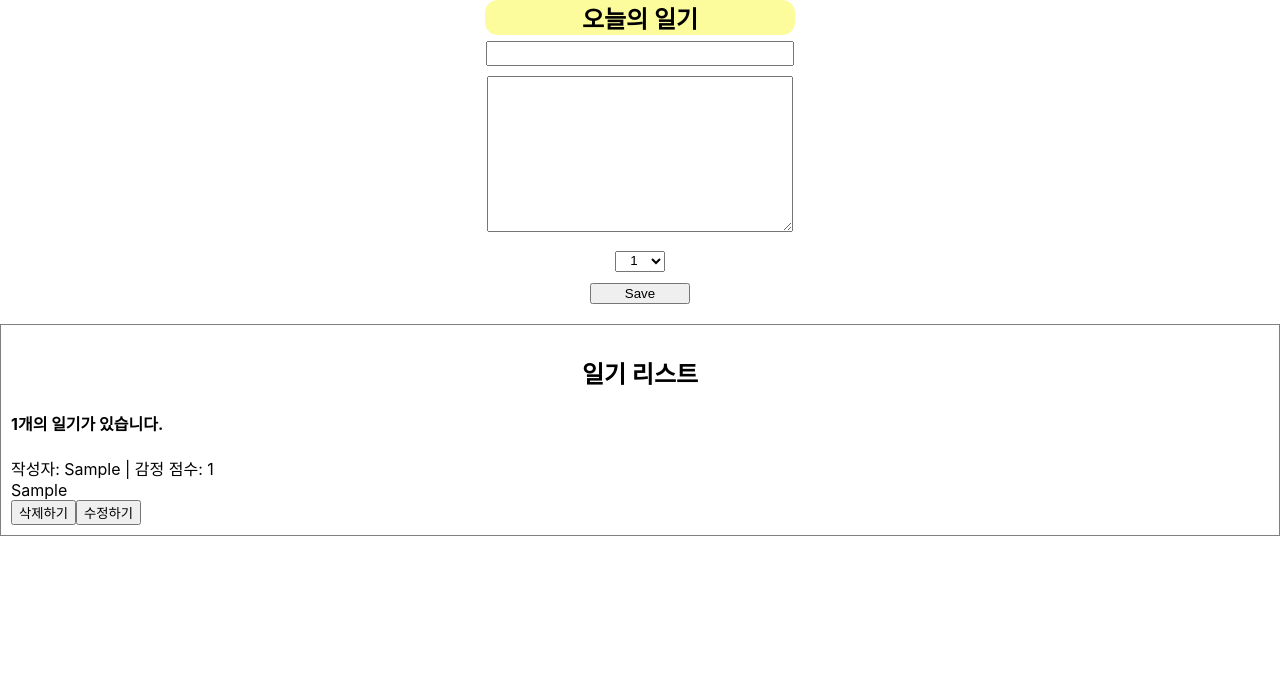
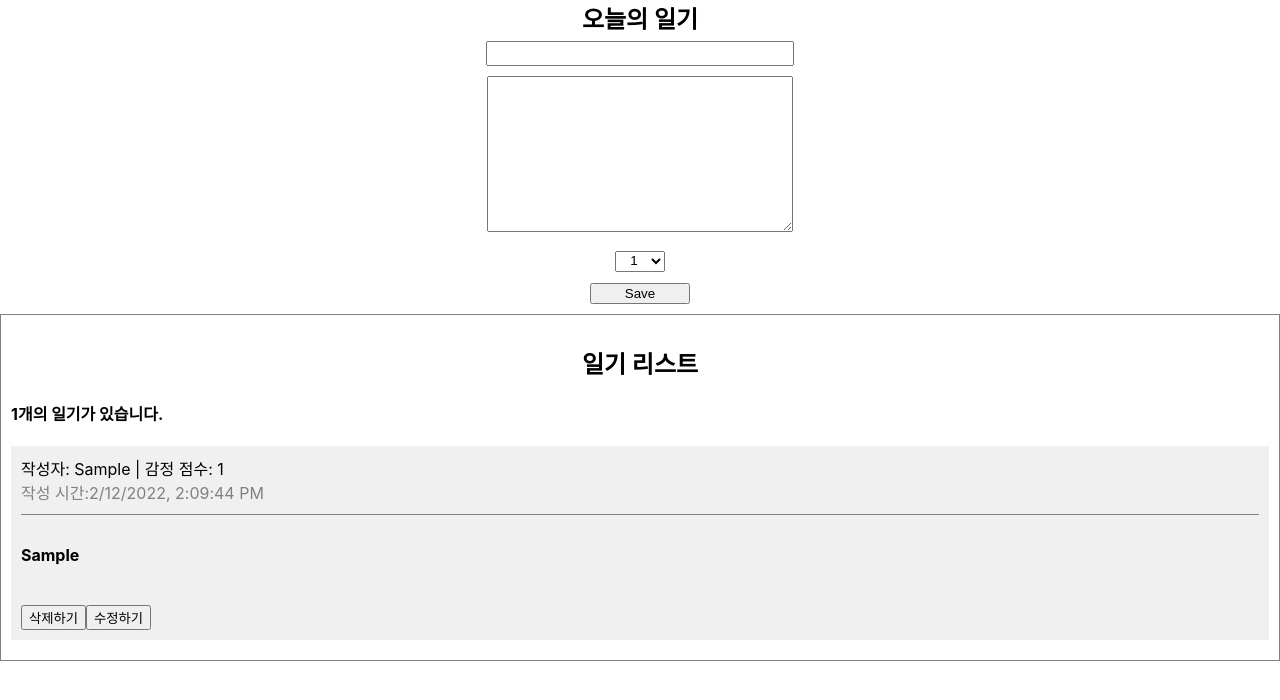
Before and after one commit to HEUNNN/React_review, a React (Create React App) app in the folder diaryreview/: page / in a window 1280 px wide. Both pictures are taken after typing "Sample", "Sample" into the empty fields and a click on the button "Save". Shown: the top 700 px of the page. Built offline with nearby package versions, Linux system fonts and the light colour scheme.

Commit message:
2022/2/15 App.css DiaryItem part

```diff
--- a/diaryreview/src/App.css
+++ b/diaryreview/src/App.css
@@ -8,7 +8,6 @@
   width: 310px;
   margin: 0 auto;
   text-align: center;
-  background-color: rgb(252, 252, 156);
   margin-bottom: 5px;
   border-radius: 0.8rem;
 }
@@ -32,6 +31,7 @@
   width: 100px;
   margin-bottom: 10px;
   cursor: pointer;
+  margin: 0 auto;
 }
 .DiaryList {
   border: 1px solid gray;
@@ -41,3 +41,21 @@
 .DiaryList h2 {
   text-align: center;
 }
+.DiaryItem {
+  background-color: rgb(240, 240, 240);
+  margin-bottom: 10px;
+  padding: 10px;
+}
+.DiaryItem .info {
+  border-bottom: 1px solid gray;
+  padding-bottom: 10px;
+  margin-bottom: 10px;
+}
+.DiaryItem .date {
+  color: gray;
+}
+.DiaryItem .content {
+  margin-bottom: 20px;
+  padding-bottom: 20px;
+  font-weight: bold;
+}
--- a/diaryreview/src/DiaryItem.js
+++ b/diaryreview/src/DiaryItem.js
@@ -44,10 +44,15 @@ const DiaryItem = ({
   };
   return (
     <div className="DiaryItem">
-      <span>
-        작성자: {author} | 감정 점수: {emotion}
-      </span>
-      <span className="data">{new Date(created_date).toLocaleString}</span>
+      <div className="info">
+        <span className="userInfo">
+          작성자: {author} | 감정 점수: {emotion}
+        </span>
+        <br />
+        <span className="date">
+          작성 시간:{new Date(created_date).toLocaleString()}
+        </span>
+      </div>
       {/* new Data()객체에 ms 단위인 created_date를 넣으면 ms 시간을 기준으로 Date() 객체가 생성이 된다.
           Date() 객체를 생성한 이유는 .toLocaleString을 사용하기 위함 => 사람이 알아보기 좋은 숫자로 변경해줌
       */}
```
